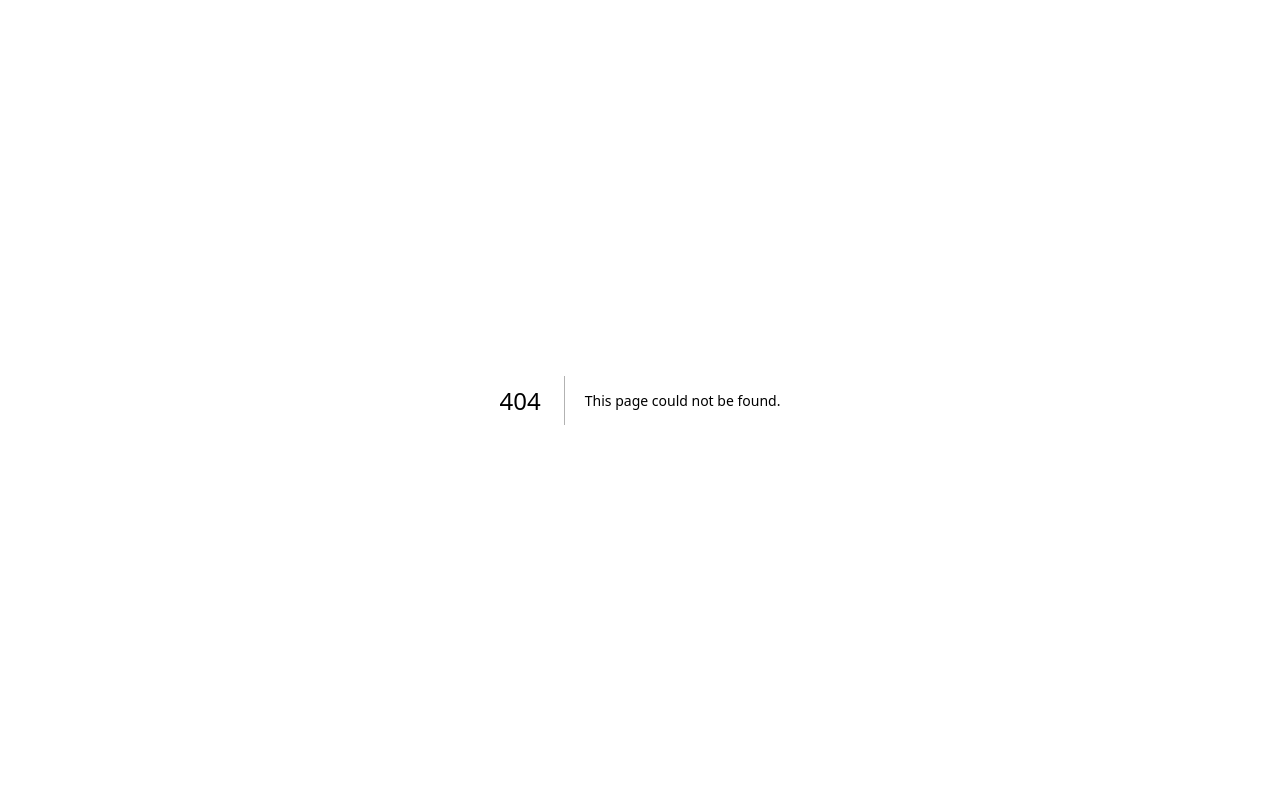
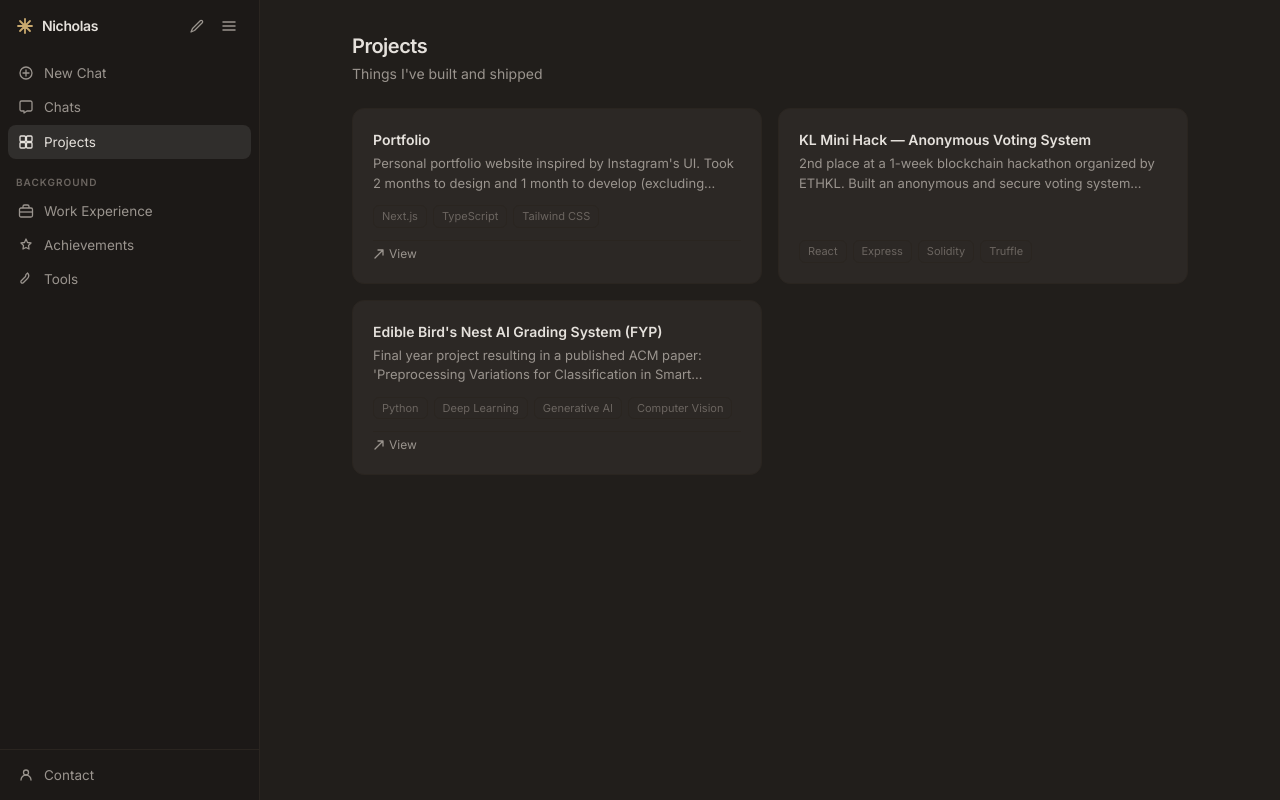
Before and after one commit to bonzonic/portfolio-2, a Next.js app: page /projects in a window 1280 px wide. Before the commit this address had no page. Built offline with nearby package versions, Linux system fonts and the light colour scheme.

Commit message:
feat: add projects, achievements, and placeholder pages

```diff
--- /dev/null
+++ b/src/app/(portfolio)/achievements/page.tsx
@@ -0,0 +1,5 @@
+import { AchievementsList } from "@/app/sections/achievements-list";
+
+export default function AchievementsPage() {
+  return <AchievementsList />;
+}
--- /dev/null
+++ b/src/app/(portfolio)/projects/page.tsx
@@ -0,0 +1,5 @@
+import { ProjectsGrid } from "@/app/sections/projects-grid";
+
+export default function ProjectsPage() {
+  return <ProjectsGrid />;
+}
--- /dev/null
+++ b/src/app/(portfolio)/tools/page.tsx
@@ -0,0 +1,18 @@
+export default function ToolsPage() {
+  return (
+    <div className="flex flex-col items-center justify-center h-full gap-3 text-center px-4">
+      <div className="w-10 h-10 rounded-xl bg-surface border border-border flex items-center justify-center">
+        <svg width="18" height="18" viewBox="0 0 16 16" fill="none" aria-hidden="true">
+          <path
+            d="M9.5 2a4 4 0 0 1 0 5.5L5 12a1.5 1.5 0 0 1-2-2l4.5-4.5A4 4 0 0 1 9.5 2z"
+            stroke="#9a948e"
+            strokeWidth="1.3"
+            strokeLinejoin="round"
+          />
+        </svg>
+      </div>
+      <h1 className="text-base font-semibold text-primary">Tools &amp; Skills</h1>
+      <p className="text-sm text-dim max-w-xs">Coming soon — full skills breakdown with proficiency levels.</p>
+    </div>
+  );
+}
--- /dev/null
+++ b/src/app/(portfolio)/work-experience/page.tsx
@@ -0,0 +1,15 @@
+export default function WorkExperiencePage() {
+  return (
+    <div className="flex flex-col items-center justify-center h-full gap-3 text-center px-4">
+      <div className="w-10 h-10 rounded-xl bg-surface border border-border flex items-center justify-center">
+        <svg width="18" height="18" viewBox="0 0 16 16" fill="none" aria-hidden="true">
+          <rect x="1.5" y="5" width="13" height="9" rx="1.5" stroke="#9a948e" strokeWidth="1.3" />
+          <path d="M5 5V3.5A1.5 1.5 0 0 1 6.5 2h3A1.5 1.5 0 0 1 11 3.5V5" stroke="#9a948e" strokeWidth="1.3" />
+          <path d="M1.5 9h13" stroke="#9a948e" strokeWidth="1.3" />
+        </svg>
+      </div>
+      <h1 className="text-base font-semibold text-primary">Work Experience</h1>
+      <p className="text-sm text-dim max-w-xs">Coming soon — full timeline of roles and responsibilities.</p>
+    </div>
+  );
+}
--- /dev/null
+++ b/src/app/sections/achievements-list.tsx
@@ -0,0 +1,53 @@
+import { achievements } from "@/app/data/achievements";
+
+export function AchievementsList() {
+  return (
+    <div className="px-8 py-8 max-w-180 mx-auto">
+      <div className="mb-6">
+        <h1 className="text-xl font-semibold text-primary tracking-tight">Achievements</h1>
+        <p className="text-sm text-muted mt-1">Publications, awards, and leadership</p>
+      </div>
+
+      <div className="flex flex-col gap-4">
+        {achievements.map((item) => (
+          <div
+            key={item.id}
+            className="bg-surface border border-border rounded-xl p-5 flex flex-col gap-3 hover:border-white/20 transition-colors"
+          >
+            <div className="flex items-start justify-between gap-3">
+              <div>
+                <h2 className="text-[14px] font-semibold text-primary leading-snug">{item.title}</h2>
+                <p className="text-[12px] text-muted mt-0.5">{item.subtitle}</p>
+              </div>
+              <span className="text-[11px] text-dim shrink-0 mt-0.5">{item.date}</span>
+            </div>
+
+            <p className="text-[13px] text-muted leading-relaxed">{item.description}</p>
+
+            {item.link && (
+              <div className="pt-1 border-t border-border">
+                <a
+                  href={item.link.url}
+                  target="_blank"
+                  rel="noopener noreferrer"
+                  className="text-[12px] text-accent hover:text-accent/80 transition-colors flex items-center gap-1.5"
+                >
+                  <svg width="12" height="12" viewBox="0 0 12 12" fill="none" aria-hidden="true">
+                    <path
+                      d="M2 10L10 2M10 2H5M10 2v5"
+                      stroke="currentColor"
+                      strokeWidth="1.3"
+                      strokeLinecap="round"
+                      strokeLinejoin="round"
+                    />
+                  </svg>
+                  {item.link.label}
+                </a>
+              </div>
+            )}
+          </div>
+        ))}
+      </div>
+    </div>
+  );
+}
--- /dev/null
+++ b/src/app/sections/projects-grid.tsx
@@ -0,0 +1,59 @@
+import { projects } from "@/app/data/projects";
+
+export function ProjectsGrid() {
+  return (
+    <div className="px-8 py-8 max-w-225 mx-auto">
+      <div className="mb-6">
+        <h1 className="text-xl font-semibold text-primary tracking-tight">Projects</h1>
+        <p className="text-sm text-muted mt-1">Things I&apos;ve built and shipped</p>
+      </div>
+
+      <div className="grid grid-cols-1 sm:grid-cols-2 gap-4">
+        {projects.map((project) => (
+          <div
+            key={project.name}
+            className="bg-surface border border-border rounded-xl p-5 flex flex-col gap-3 hover:border-white/20 transition-colors"
+          >
+            <div>
+              <h2 className="text-[14px] font-semibold text-primary">{project.name}</h2>
+              <p className="text-[13px] text-muted mt-1 line-clamp-2">{project.description}</p>
+            </div>
+
+            <div className="flex flex-wrap gap-1.5 mt-auto">
+              {project.techStack.map((tech) => (
+                <span
+                  key={tech}
+                  className="px-2 py-0.5 text-[11px] text-dim border border-border rounded-md"
+                >
+                  {tech}
+                </span>
+              ))}
+            </div>
+
+            {project.url && (
+              <div className="flex gap-3 pt-1 border-t border-border">
+                <a
+                  href={project.url}
+                  target="_blank"
+                  rel="noopener noreferrer"
+                  className="text-[12px] text-muted hover:text-primary transition-colors flex items-center gap-1"
+                >
+                  <svg width="12" height="12" viewBox="0 0 12 12" fill="none" aria-hidden="true">
+                    <path
+                      d="M2 10L10 2M10 2H5M10 2v5"
+                      stroke="currentColor"
+                      strokeWidth="1.3"
+                      strokeLinecap="round"
+                      strokeLinejoin="round"
+                    />
+                  </svg>
+                  View
+                </a>
+              </div>
+            )}
+          </div>
+        ))}
+      </div>
+    </div>
+  );
+}
```
